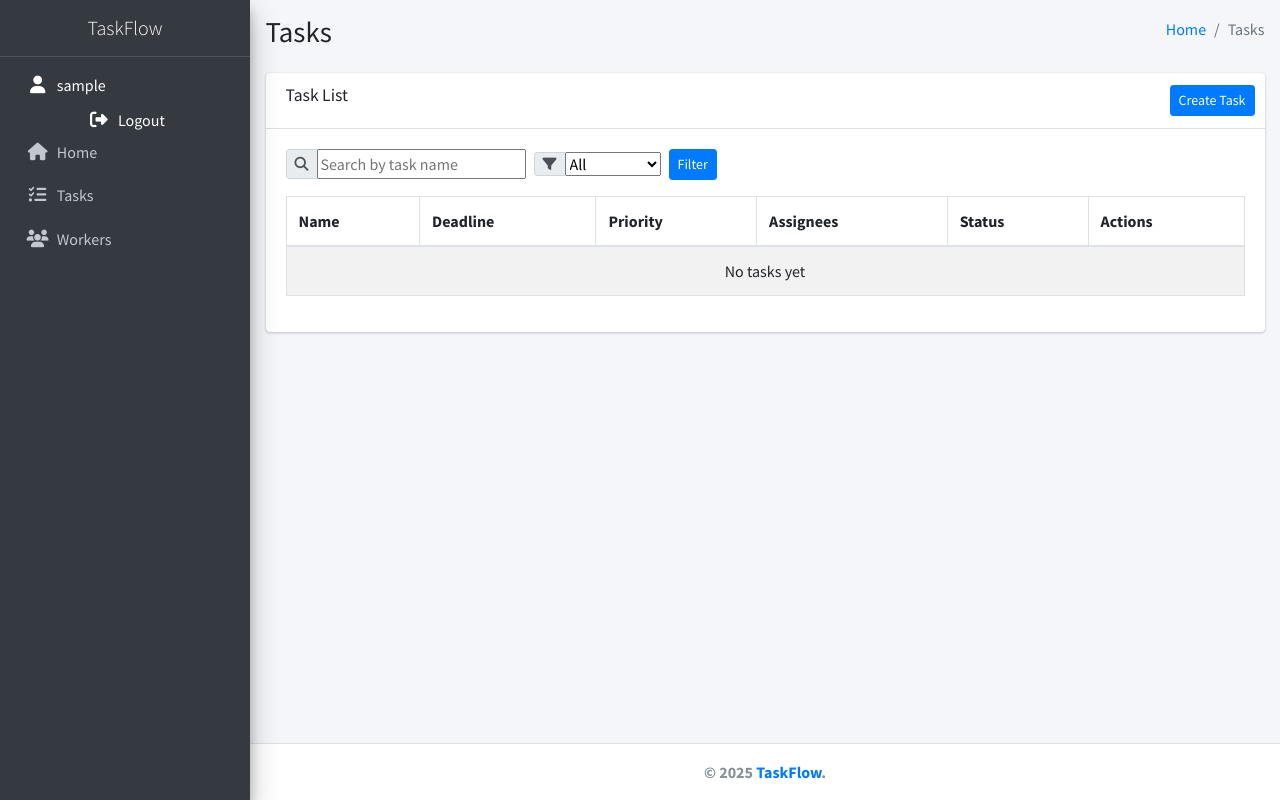
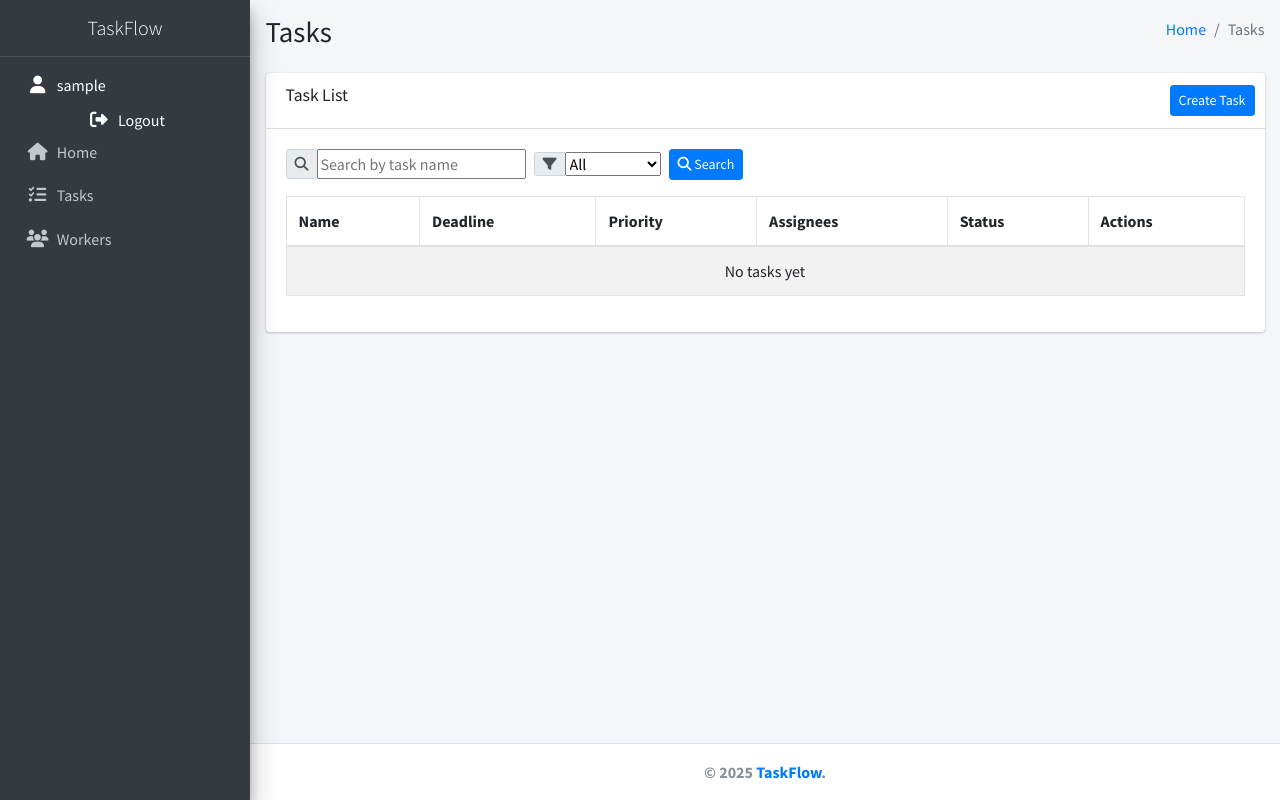
Before and after one commit to VPiliaiev/task-flow, a Django app: page /tasks/ in a window 1280 px wide. Run offline with Django 5.2, Linux system fonts and the light colour scheme; the visitor is signed in with stand-in values (Sample User, id 1); data that the repository does not hold is empty; some libraries are stand-ins or nearby versions.

Commit message:
style: added search button

```diff
--- a/templates/tasks/task_list.html
+++ b/templates/tasks/task_list.html
@@ -45,7 +45,9 @@
                     </div>
                     {{ filter_form.status }}
                   </div>
-                  <button type="submit" class="btn btn-primary btn-sm">Filter</button>
+                  <button type="submit" class="btn btn-primary btn-sm">
+                    <i class="fas fa-search"></i> Search
+                  </button>
                 </form>
               </div>
               <div class="table-responsive">
```
